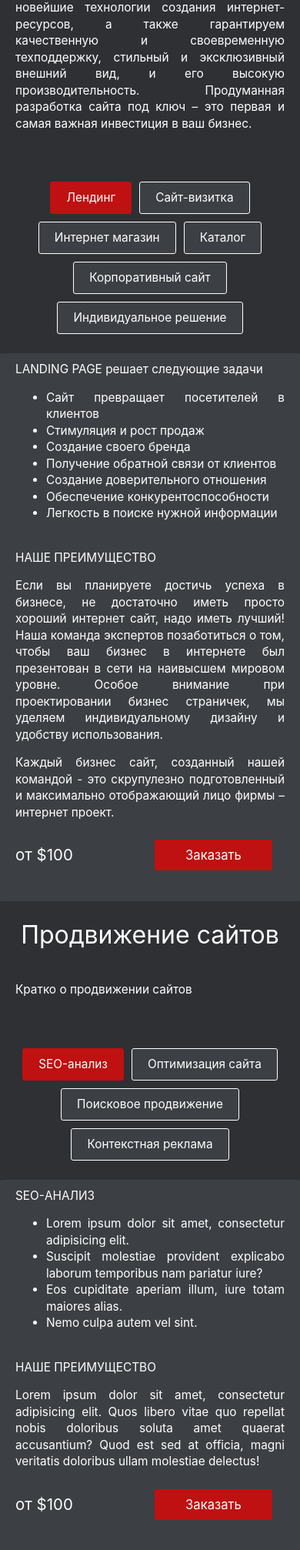
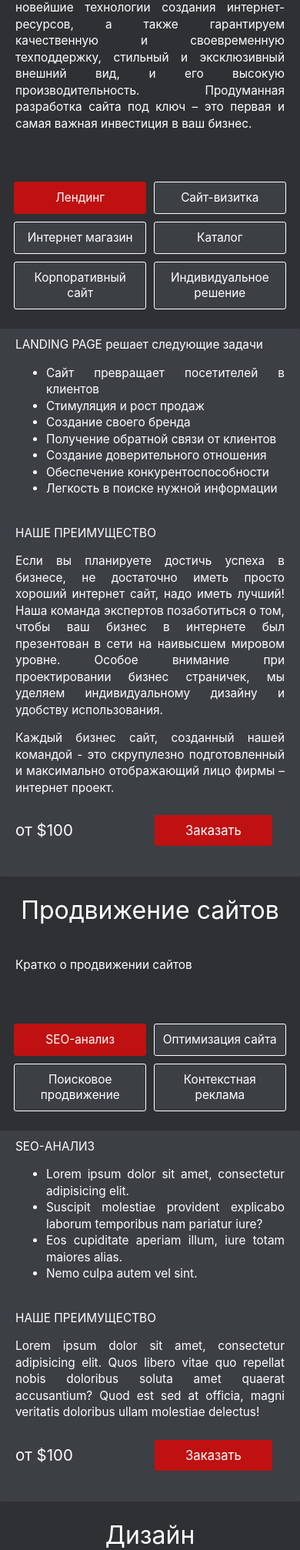
Before and after one commit to Arikito/wbkng, a PHP site: page /services.html in a window 390 px wide. Shown: the part 485-2499 px from the top of the page at 77% size. Run offline with PHP 8.4, Linux system fonts and the light colour scheme; some libraries are stand-ins or nearby versions.

Commit message:
Услуги. табы. моб вид

```diff
--- a/compiled/css/style.css
+++ b/compiled/css/style.css
@@ -512,7 +512,7 @@ body section.content.services_page .service .tabs_block > ul li { margin: 5px; d
 body section.content.services_page .service .tabs_block > ul li.active, body section.content.services_page .service .tabs_block > ul li.active:hover { background: #bf1111; }
 body section.content.services_page .service .tabs_block > ul li:hover { background-color: #d61313; }
 body section.content.services_page .service .tabs_block .tabs { margin: 0; padding: 0; list-style: none; display: flex; justify-content: center; margin-bottom: 20px; /* ╤Б╨┐╨╕╤Б╨╛╨║ ╨▓╨║╨╗╨░╨┤╨╛╨║ */ }
-body section.content.services_page .service .tabs_block .tabs li { text-align: center; padding: 10px 20px; margin-right: 5px; cursor: pointer; background: #3c3f44; color: #fff; border: 1px solid #fff; border-radius: .2em; line-height: 20px; font-size: 1.2em; -webkit-transition: all 0.4s cubic-bezier(0.4, 0, 0.2, 1); -o-transition: all 0.4s cubic-bezier(0.4, 0, 0.2, 1); transition: all 0.4s cubic-bezier(0.4, 0, 0.2, 1); /* ╨░╨║╤В╨╕╨▓╨╜╨░╤П ╨▓╨║╨╗╨░╨┤╨║╨░ */ }
+body section.content.services_page .service .tabs_block .tabs li { text-align: center; padding: 10px 10px; margin-right: 5px; cursor: pointer; background: #3c3f44; color: #fff; border: 1px solid #fff; border-radius: .2em; line-height: 20px; font-size: 1.2em; -webkit-transition: all 0.4s cubic-bezier(0.4, 0, 0.2, 1); -o-transition: all 0.4s cubic-bezier(0.4, 0, 0.2, 1); transition: all 0.4s cubic-bezier(0.4, 0, 0.2, 1); /* ╨░╨║╤В╨╕╨▓╨╜╨░╤П ╨▓╨║╨╗╨░╨┤╨║╨░ */ }
 body section.content.services_page .service .tabs_block .tabs li.active { background: #bf1111; color: #fff; border-color: #bf1111; }
 body section.content.services_page .service .tabs_block .box { position: relative; margin: 20px 0; width: 100%; height: 480px; display: none; text-align: left; background: #3c3f44; color: #fff; border-radius: .2em; -webkit-transition: all 0.4s cubic-bezier(0.4, 0, 0.2, 1); -o-transition: all 0.4s cubic-bezier(0.4, 0, 0.2, 1); transition: all 0.4s cubic-bezier(0.4, 0, 0.2, 1); /* ╨░╨║╤В╨╕╨▓╨╜╤Л╨╣ ╨▒╨╗╨╛╨║ ╨┐╤А╨╕ ╨╖╨░╨│╤А╤Г╨╖╨║╨╡ */ }
 body section.content.services_page .service .tabs_block .box p { margin-bottom: 15px; text-align: justify; }
@@ -672,6 +672,7 @@ body footer .subscribe input { margin-left: 20px; }
   body section.content.services_page .service .tabs_block .box .btn_wrap { left: 0; }
   body section.content.services_page .service .tabs_block .box .btn_wrap a { font-size: 1.3em; }
   body section.content.services_page .service .tabs_block .box .btn_wrap span { margin-right: 0; }
+  body section.content.services_page .service .tabs_block .tabs li { width: 44%; display: flex; justify-content: center; align-items: center; }
   body section.content.services_page .magic_sidebar .nav { justify-content: space-around; height: auto; padding: 20px; }
   body section.content.services_page .magic_sidebar .nav .sidebar_item { height: calc(100% / 4); width: auto; }
   body section.content.services_page .magic_sidebar .nav .sidebar_item a { width: 40px; }
--- a/resources/sass/style.scss
+++ b/resources/sass/style.scss
@@ -519,7 +519,7 @@ body{
 			margin: 0px;
 				.service{
 					padding-top: 120px;
-    				margin-top: -120px;
+					margin-top: -120px;
 					.service_title{
 						text-align: center;
 						font-size: 2.5em;
@@ -570,7 +570,7 @@ body{
 							li{
 								text-align: center;
 								// text-transform: uppercase;
-								padding: $gap/2 $gap;
+								padding: $gap/2 $gap/2;
 								margin-right: 5px;
 								cursor: pointer;
 								background: lighten($spacegray, 10);
@@ -1100,7 +1100,7 @@ body{
 				.service{
 					padding-top: 190px;
 					margin-top: -190px;
-		    	}
+				}
 				.container{
 					.service{
 						.main_text{
@@ -1391,6 +1391,14 @@ body{
 								margin-right: 0;
 							}
 						}
+						.tabs{
+							li{
+								width: 44%;
+								display: flex;
+								justify-content: center;
+								align-items: center;
+							}
+						}
 					}
 				}
 				.magic_sidebar{
```
Also changed, not shown: 1 other file.
